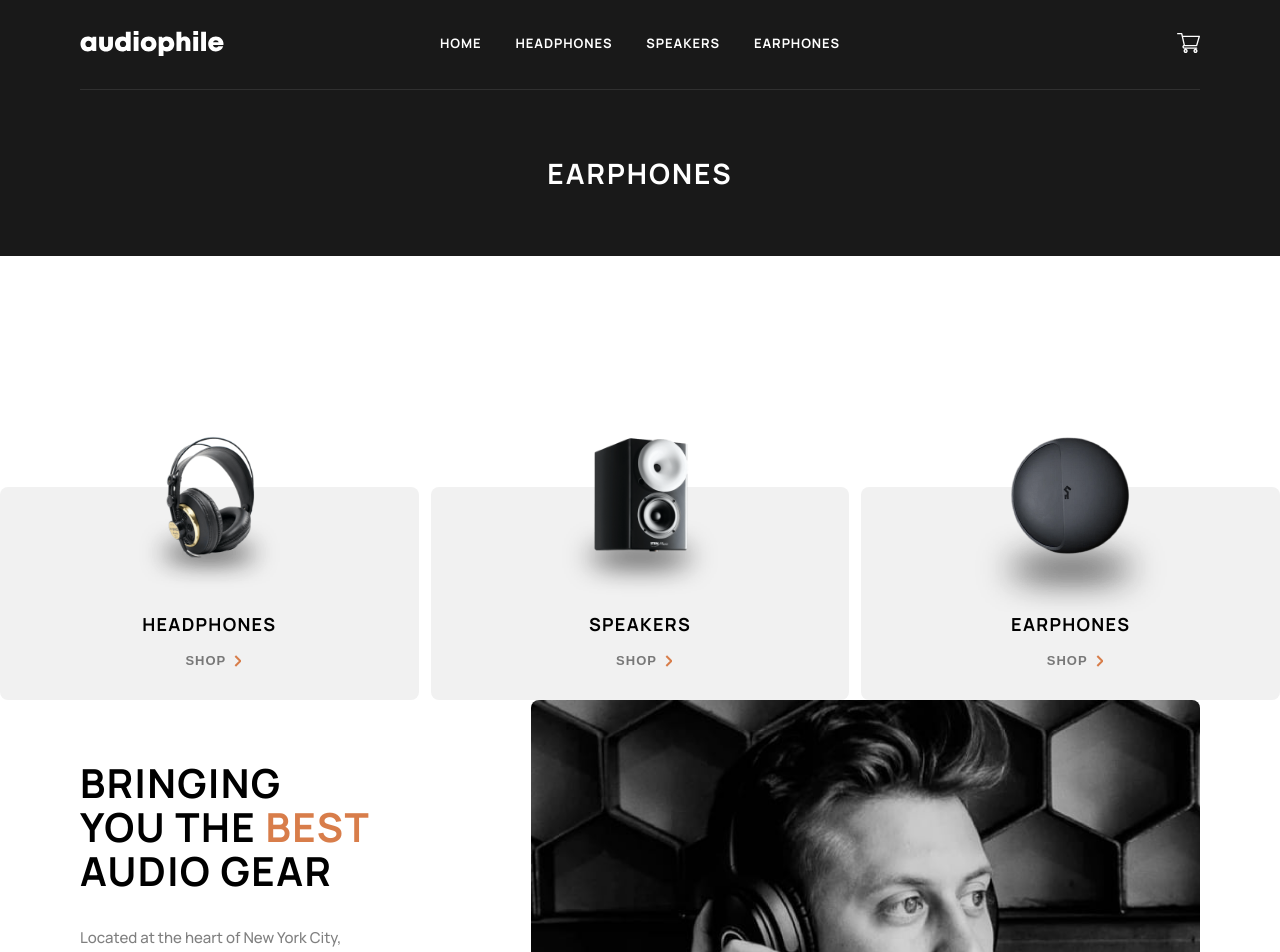
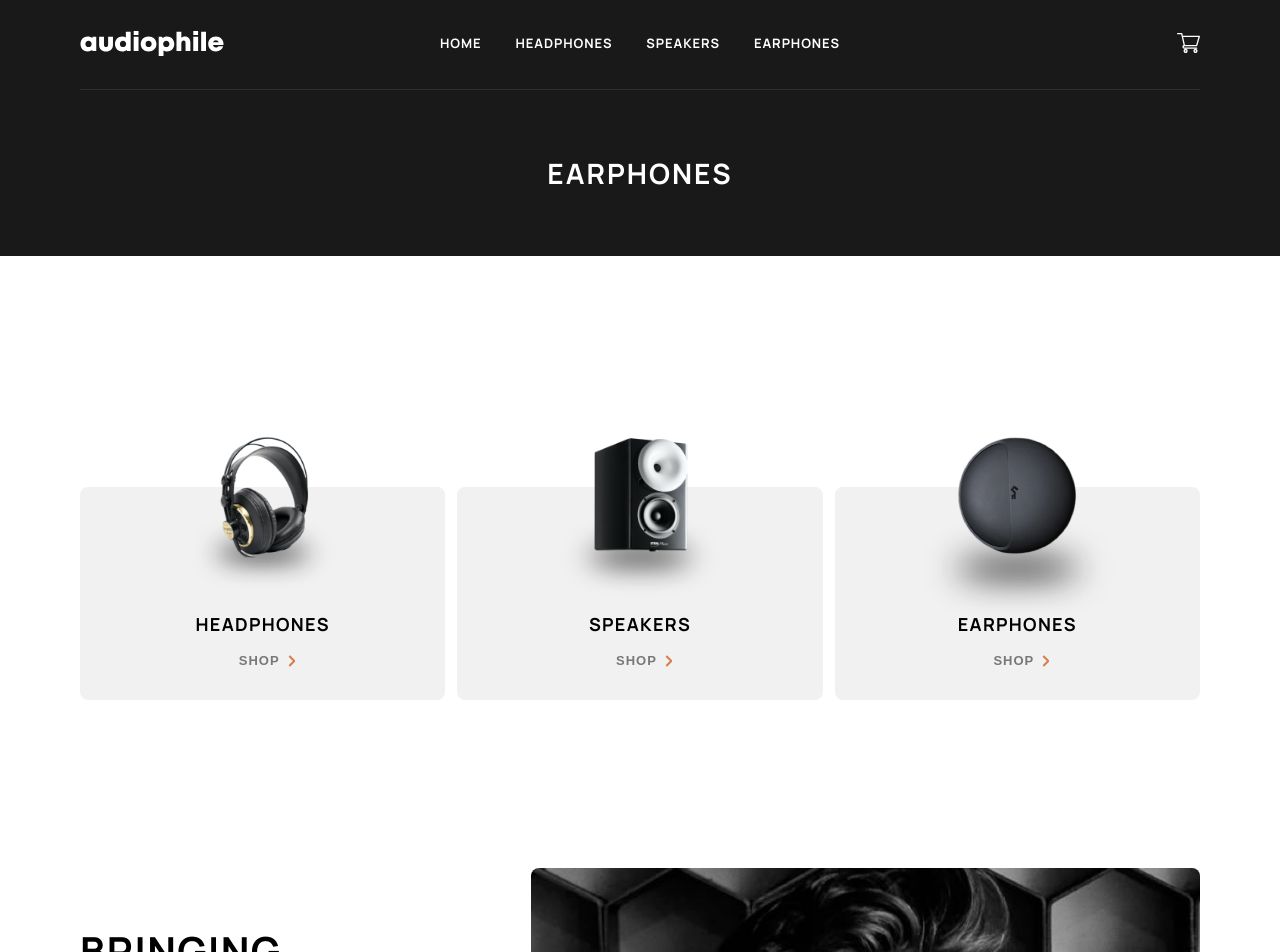
Before and after one commit to KoenvandenBerg/frontendmentor-audiophile-ecommerce-website, a Next.js app: page /earphones in a window 1280 px wide. Shown: the top 952 px of the page. Built offline with nearby package versions, Linux system fonts and the light colour scheme.

Commit message:
Add and style PageContainer component

```diff
--- a/src/app/(categories)/earphones/page.tsx
+++ b/src/app/(categories)/earphones/page.tsx
@@ -1,14 +1,17 @@
 import CategoryButtons from '@/app/components/CategoryButtons';
 import CategoryHeader from '@/app/components/CategoryHeader';
 import DescriptionSection from '@/app/components/DescriptionSection';
+import PageContainer from '@/app/components/PageContainer';
 import React from 'react';
 
 export default function Earphones() {
   return (
-    <>
+    <div>
       <CategoryHeader categoryName="Earphones" />
-      <CategoryButtons />
-      <DescriptionSection />
-    </>
+      <PageContainer>
+        <CategoryButtons />
+        <DescriptionSection />
+      </PageContainer>
+    </div>
   );
 }
--- /dev/null
+++ b/src/app/components/PageContainer.tsx
@@ -0,0 +1,14 @@
+import React from 'react';
+import pageContainerStyles from '@/app/styles/PageContainer.module.css';
+
+export default function PageContainer({
+  children,
+}: {
+  children: React.ReactNode;
+}) {
+  return (
+    <div className={pageContainerStyles.container}>
+      <main className={pageContainerStyles.contentContainer}>{children}</main>
+    </div>
+  );
+}
--- a/src/app/styles/DescriptionSection.module.css
+++ b/src/app/styles/DescriptionSection.module.css
@@ -1,5 +1,4 @@
 .content {
-  margin: 0 1.5rem;
   max-width: 70rem;
   display: flex;
   flex-direction: column;
@@ -8,16 +7,9 @@
 @media (min-width: 1100px) {
   .content {
     height: 35rem;
-    margin: 0 2.5rem;
     flex-direction: row-reverse;
     justify-content: space-between;
     gap: 10rem;
-  }
-}
-
-@media (min-width: 1200px) {
-  .content {
-    margin: 0 auto;
   }
 }
 
--- /dev/null
+++ b/src/app/styles/PageContainer.module.css
@@ -0,0 +1,33 @@
+.container {
+  width: 100%;
+  height: 100%;
+}
+
+.contentContainer {
+  max-width: 70rem;
+  height: 100%;
+  margin: 7.5rem 1.5rem;
+  display: flex;
+  flex-direction: column;
+  gap: 7.5rem;
+}
+
+@media (min-width: 700px) {
+  .contentContainer {
+    margin: 9rem 1.5rem;
+    gap: 9rem;
+  }
+}
+
+@media (min-width: 1100px) {
+  .contentContainer {
+    margin: 10.5rem 2.5rem;
+    gap: 10.5rem;
+  }
+}
+
+@media (min-width: 1200px) {
+  .contentContainer {
+    margin: 0 auto;
+  }
+}
```
Also changed, not shown: src/app/(categories)/headphones/page.tsx (+7 -4 lines), src/app/(categories)/speakers/page.tsx (+7 -4 lines), src/app/page.tsx (+4 -5 lines).
